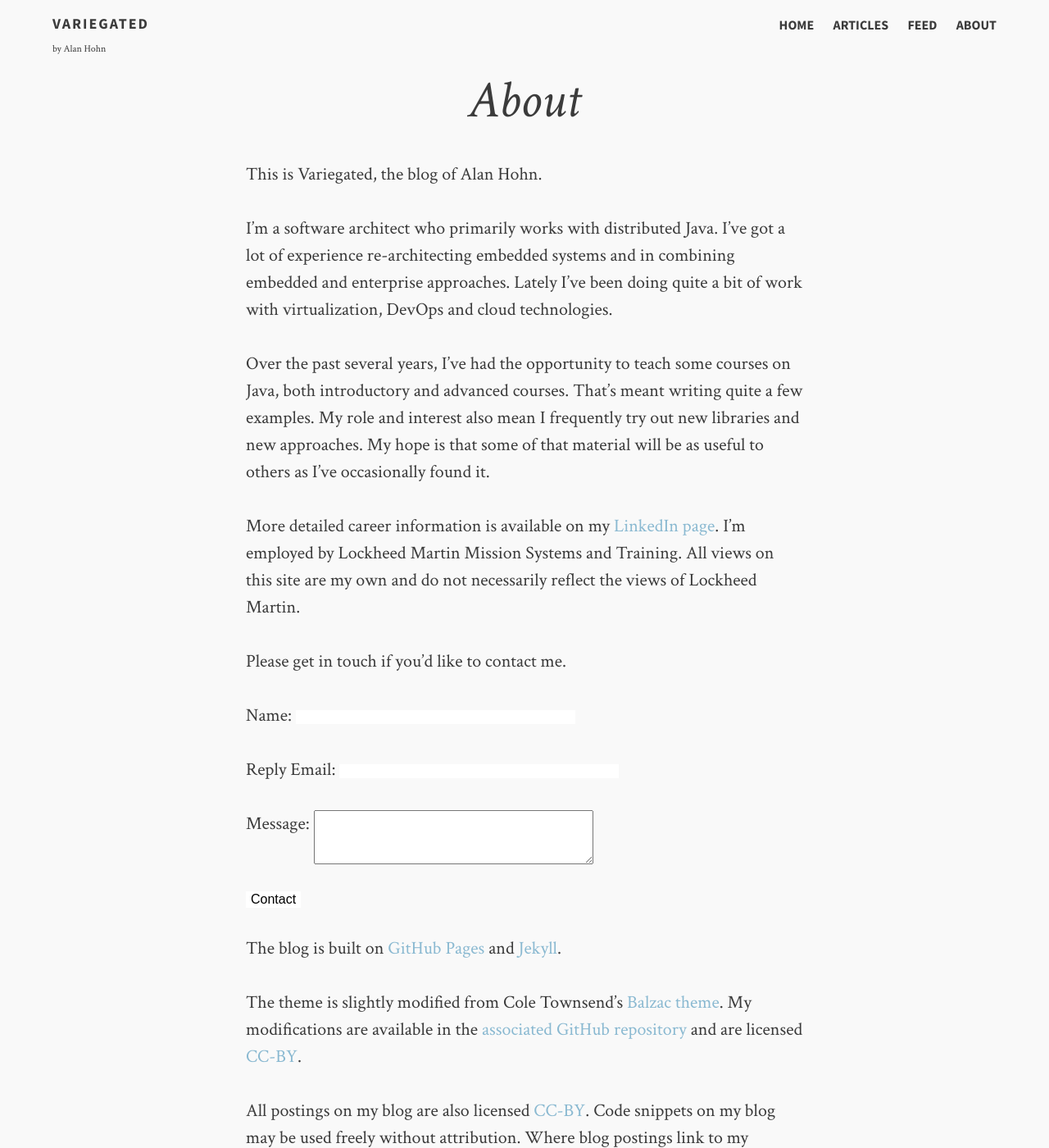
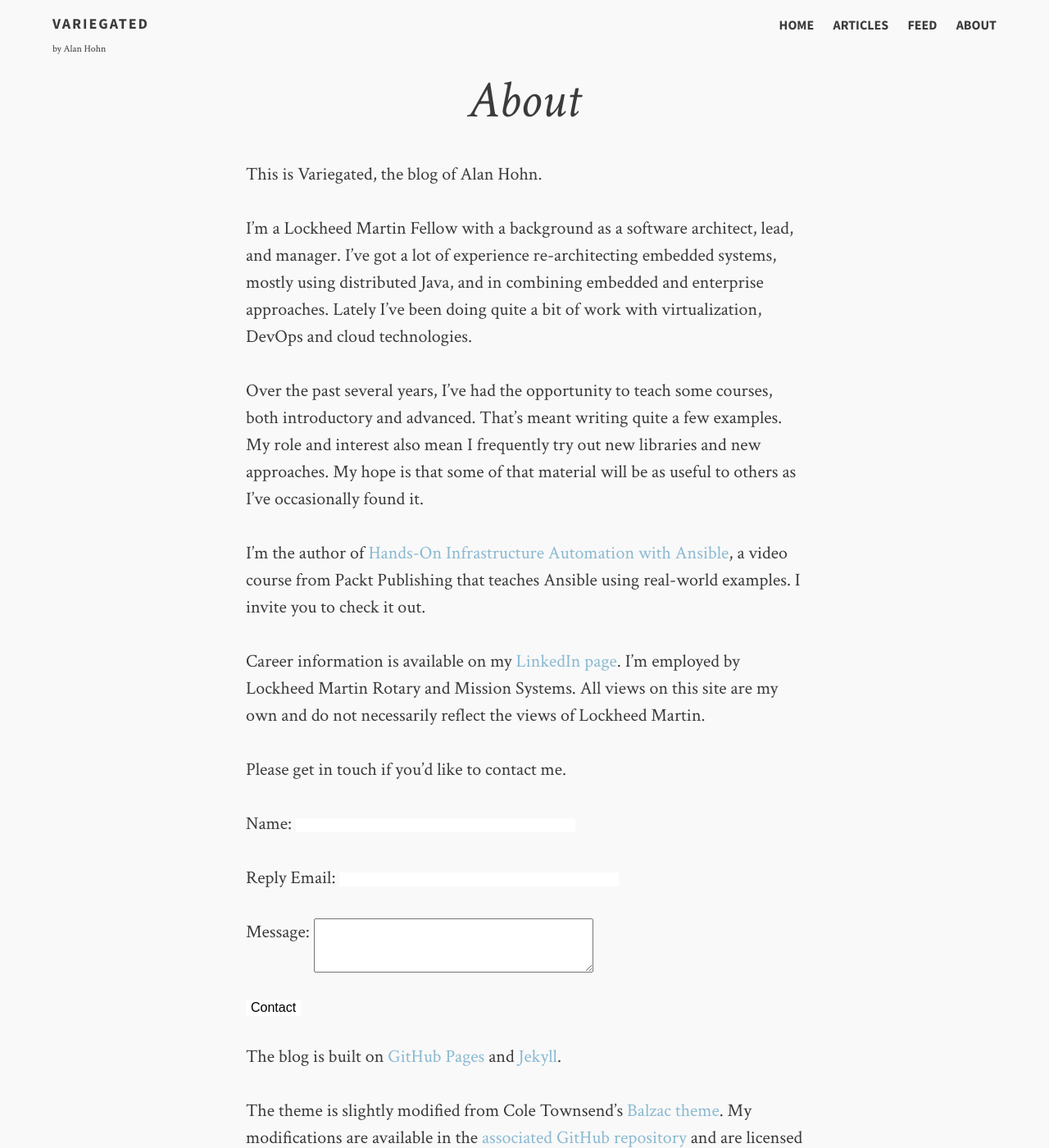
Before and after one commit to AlanHohn/alanhohn.github.io, a Jekyll site: the page built from about.md, in a window 1280 px wide and 1400 px high. Shown: the whole window at 82% size. Built offline with Jekyll 4.4.1, drawn with Linux system fonts in a browser that asks for light colours.

Commit message:
update about

```diff
--- a/about.md
+++ b/about.md
@@ -8,20 +8,26 @@ tags: [about]
 
 This is Variegated, the blog of Alan Hohn.
 
-I'm a software architect who primarily works with distributed Java.
-I've got a lot of experience re-architecting embedded systems and
-in combining embedded and enterprise approaches. Lately I've been
-doing quite a bit of work with virtualization, DevOps and cloud
-technologies.
+I'm a Lockheed Martin Fellow with a background as a software architect,
+lead, and manager. I've got a lot of experience re-architecting embedded
+systems, mostly using distributed Java, and in combining embedded and
+enterprise approaches. Lately I've been doing quite a bit of work with
+virtualization, DevOps and cloud technologies.
 
-Over the past several years, I've had the opportunity to teach some courses
-on Java, both introductory and advanced courses. That's meant writing quite a
-few examples. My role and interest also mean I frequently try out new libraries
-and new approaches. My hope is that some of that material will be as useful
-to others as I've occasionally found it.
+Over the past several years, I've had the opportunity to teach some courses,
+both introductory and advanced. That's meant writing quite a few examples. My
+role and interest also mean I frequently try out new libraries and new
+approaches. My hope is that some of that material will be as useful to others
+as I've occasionally found it.
 
-More detailed career information is available on my [LinkedIn page][li]. I'm
-employed by Lockheed Martin Mission Systems and Training. All views on this site
+I'm the author of [Hands-On Infrastructure Automation with Ansible][ansvid],
+a video course from Packt Publishing that teaches Ansible using real-world
+examples. I invite you to check it out.
+
+[ansvid]:https://www.packtpub.com/application-development/hands-infrastructure-automation-ansible-video
+
+Career information is available on my [LinkedIn page][li]. I'm
+employed by Lockheed Martin Rotary and Mission Systems. All views on this site
 are my own and do not necessarily reflect the views of Lockheed Martin.
 
 [li]:http://www.linkedin.com/pub/alan-hohn/27/b35/5a3
```
